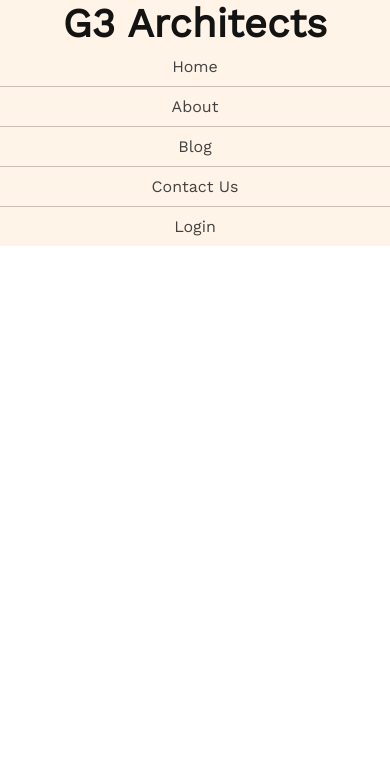
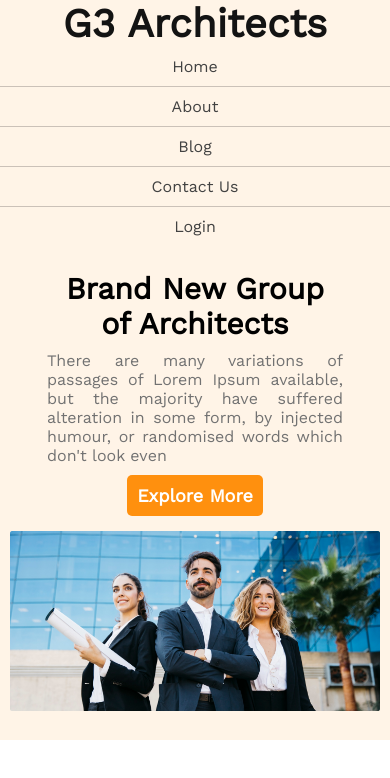
Before and after one commit to Mahin01/g3-architects, a plain HTML site: page index.html in a window 390 px wide. Drawn offline with nearby package versions, Linux system fonts and the light colour scheme.

Commit message:
Site info & Banner Added

```diff
--- a/index.html
+++ b/index.html
@@ -28,9 +28,27 @@
                 <li class="menu-item"><a href="#">Login</a></li>
             </ul>
         </nav>
+        <!-- Site Info & Banner -->
+        <div class="site-info-container">
+            <div class="site-info">
+                <h1 class="site-heading">Brand New
+                    Group of Architects</h1>
+                <p class="site-details text-primary">There are many variations of passages of Lorem Ipsum available, but the majority have suffered alteration in some form, by injected humour, or randomised words which don't look even</p>
+                <button class="btn-primary">Explore More</button>
+            </div>
+            <!-- Banner -->
+            <div class="banner">
+                <img src="images/banner.png" alt="Site-Banner">
+            </div>
+        </div>
+
     </header>
     <!-- Header Part Ends -->
-    <main></main>
+
+    <!-- Main Area Start -->
+    <main>
+
+    </main>
     <footer></footer>
 </body>
 </html>
--- a/styles/style.css
+++ b/styles/style.css
@@ -12,6 +12,25 @@ li{
 
 a{
     text-decoration: none;
+}
+
+.text-primary{
+    color: #727272;
+    font-size: 16px;
+}
+
+.primary-heading{
+
+}
+
+.btn-primary{
+    background: #FF900E;
+    color: #FFFFFF;
+    padding: 10px 20px;
+    font-weight: 600;
+    font-size: 20px;
+    border: none;
+    border-radius: 5px;
 }
 
 /* header part style */
@@ -42,9 +61,46 @@ a{
     padding: 15px 20px;
 }
 
+/* Site Info & Banner Styles */
+
+.site-info-container{
+    display: flex;
+    flex-flow:column wrap;
+    justify-content: center;
+    row-gap: 50px;
+    padding:  80px 135px 50px 135px;
+}
+
+.site-info{
+    width: 80%;
+    margin: 0 auto;
+    text-align: center;
+}
+
+.site-info> .site-heading{
+    font-weight: 700;
+    font-size: 60px;
+    margin-bottom: 15px;
+}
+
+.site-info > .site-details{
+    margin-bottom: 20px;
+}
+
+.site-info-container > .banner img{
+    width: 100%;
+}
+
+
+
 
 /* Responsive Layout Styles */
 @media screen and (max-width:576px) {
+    /* Universal style responsive */
+    .btn-primary{
+        padding: 10px;
+        font-size: 18px;
+    }
     /* Header Responsive Style */
     .nav{
         flex-flow: column wrap;
@@ -64,4 +120,22 @@ a{
       .menu-container li:first-child a{
         border-top: none;
       }
-}
+
+      /* Site info & Banner Responsive */
+      .site-info-container{
+        row-gap: 15px;
+        padding: 25px 10px;
+      }
+
+      .site-info> .site-heading{
+        font-size: 30px;
+        margin-bottom: 10px;
+      }
+
+      .site-info > .site-details{
+        margin-bottom: 10px;
+        text-align: justify;
+      }
+
+
+    }
```
